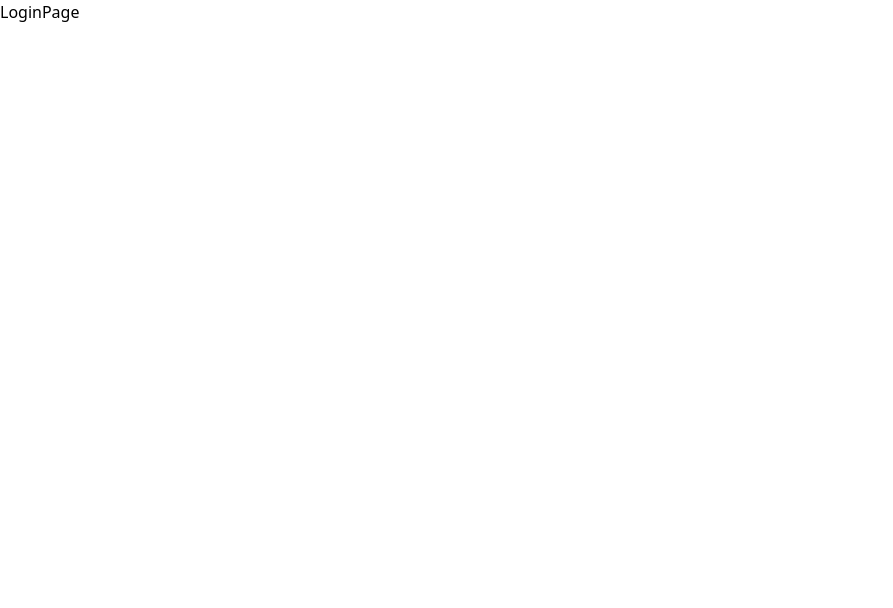
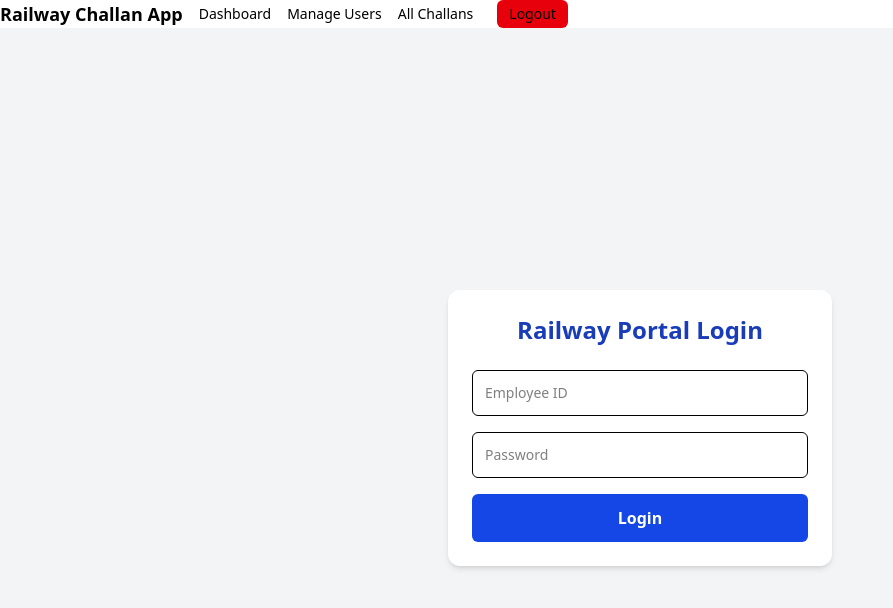
Before and after one commit to ayushhh101/railway-challan-app, a React (Vite) app in the folder railway-challan-frontend/: page /login in a window 1280 px wide. Shown: the top 608 px of the page, without its empty margins (0-893 px from the left). Built offline with nearby package versions, Linux system fonts and the light colour scheme; sample sign-in values are in the browser's storage.

Commit message:
frontend-issue challan & update schema for location string

```diff
--- a/railway-challan-frontend/package.json
+++ b/railway-challan-frontend/package.json
@@ -12,6 +12,7 @@
   "dependencies": {
     "@tailwindcss/vite": "^4.1.8",
     "axios": "^1.9.0",
+    "dotenv": "^16.5.0",
     "react": "^19.1.0",
     "react-dom": "^19.1.0",
     "react-router-dom": "^7.6.2"
--- a/railway-challan-frontend/src/App.jsx
+++ b/railway-challan-frontend/src/App.jsx
@@ -1,5 +1,8 @@
 import { BrowserRouter as Router, Routes, Route } from 'react-router-dom';
 import LoginPage from './pages/LoginPage';
+import Navbar from './pages/Navbar';
+import PrivateRoute from './routes/PrivateRoute';
+import IssueChallanPage from './pages/IssueChallanPage';
 // import Dashboard from './pages/Admin/Dashboard';
 // import IssueChallan from './pages/TTE/IssueChallan';
 // import ViewChallans from './pages/ViewChallans';
@@ -9,8 +12,14 @@
 function App() {
   return (
     <Router>
+      <Navbar />
       <Routes>
         <Route path="/login" element={<LoginPage />} />
+        <Route path="/issue-challan" element={
+          <PrivateRoute allowedRoles={['tte']}>
+            <IssueChallanPage />
+          </PrivateRoute>
+        } />
         {/* <Route path="/unauthorized" element={<Unauthorized />} /> */}
 
         {/* ADMIN ONLY */}
--- /dev/null
+++ b/railway-challan-frontend/src/pages/IssueChallanPage.jsx
@@ -0,0 +1,141 @@
+import { useState } from 'react';
+import axios from 'axios';
+import { useAuth } from '../context/AuthContext';
+import { useNavigate } from 'react-router-dom';
+
+export default function IssueChallanPage() {
+  const { user, token } = useAuth();
+  const navigate = useNavigate();
+
+  const [form, setForm] = useState({
+    trainNumber: '',
+    passengerName: '',
+    passengerAadhar: '',
+    reason: '',
+    fineAmount: '',
+    location: ''
+  });
+
+  const [loading, setLoading] = useState(false);
+  const [error, setError] = useState('');
+  const [success, setSuccess] = useState('');
+
+  const handleChange = (e) => {
+    setForm({ ...form, [e.target.name]: e.target.value });
+  };
+
+  const handleSubmit = async (e) => {
+    e.preventDefault();
+    setError('');
+    setSuccess('');
+    setLoading(true);
+
+    try {
+      const res = await axios.post(
+        `${import.meta.env.VITE_API_URL}/api/challan/issue`,
+        { ...form },
+        {
+          headers: {
+            Authorization: `Bearer ${token}`
+          }
+        }
+      );
+
+      setSuccess('Challan issued successfully!');
+      setForm({
+        trainNumber: '',
+        passengerName: '',
+        passengerAadhar: '',
+        reason: '',
+        fineAmount: '',
+        location: ''
+      });
+
+      setTimeout(() => navigate('/view-challans'), 2000);
+    } catch (err) {
+      setError(err.response?.data?.message || 'Failed to issue challan');
+    } finally {
+      setLoading(false);
+    }
+  };
+
+  return (
+    <div className="max-w-xl mx-auto p-4 mt-6 bg-white shadow-md rounded-md">
+      <h2 className="text-xl font-semibold mb-4 text-blue-800">Issue Challan</h2>
+
+      {error && <p className="text-red-600 mb-3">{error}</p>}
+      {success && <p className="text-green-600 mb-3">{success}</p>}
+
+      <form onSubmit={handleSubmit} className="grid gap-4">
+        <input
+          type="text"
+          name="trainNumber"
+          placeholder="Train Number"
+          value={form.trainNumber}
+          onChange={handleChange}
+          required
+          className="input"
+        />
+
+        <input
+          type="text"
+          name="passengerName"
+          placeholder="Passenger Name"
+          value={form.passengerName}
+          onChange={handleChange}
+          required
+          className="input"
+        />
+
+        <input
+          type="text"
+          name="passengerAadhar"
+          placeholder="Passenger Aadhar Number"
+          value={form.passengerAadhar}
+          maxLength="12"
+          onChange={handleChange}
+          required
+          className="input"
+        />
+
+        <input
+          type="text"
+          name="reason"
+          placeholder="Reason for Challan"
+          value={form.reason}
+          onChange={handleChange}
+          required
+          className="input"
+        />
+
+        <input
+          type="number"
+          name="fineAmount"
+          placeholder="Fine Amount"
+          value={form.fineAmount}
+          onChange={handleChange}
+          required
+          className="input"
+        />
+
+        <input
+          type="text"
+          name="location"
+          placeholder="Location"
+          value={form.location}
+          onChange={handleChange}
+          required
+          className="input"
+        />
+
+        <button
+          type="submit"
+          className="bg-blue-700 text-white py-2 rounded-md hover:bg-blue-900 transition"
+          disabled={loading}
+        >
+          {loading ? 'Issuing Challan...' : 'Issue Challan'}
+        </button>
+      </form>
+    </div>
+  );
+}
--- a/railway-challan-frontend/src/pages/LoginPage.jsx
+++ b/railway-challan-frontend/src/pages/LoginPage.jsx
@@ -1,9 +1,85 @@
-import React from 'react'
+import { useState } from 'react';
+import { useNavigate } from 'react-router-dom';
+import { useAuth } from '../context/AuthContext';
 
-const LoginPage = () => {
+export default function LoginPage() {
+  const { login } = useAuth();
+  const navigate = useNavigate();
+
+  const [formData, setFormData] = useState({ employeeId: '', password: '' });
+  const [loading, setLoading] = useState(false);
+  const [error, setError] = useState('');
+
+  const handleChange = (e) => {
+    setFormData({ ...formData, [e.target.name]: e.target.value });
+  };
+
+  const handleSubmit = async (e) => {
+    e.preventDefault();
+    setError('');
+    setLoading(true);
+
+    try {
+      const response = await fetch(`${import.meta.env.VITE_API_URL}/api/auth/login`, {
+        method: 'POST',
+        headers: { 'Content-Type': 'application/json' },
+        body: JSON.stringify(formData),
+      });
+
+      const data = await response.json();
+
+      if (!response.ok) throw new Error(data.message || 'Login failed');
+
+      login(data.token, data.user);
+
+      // redirect based on role
+      if (data.user.role === 'admin') navigate('/dashboard');
+      else if (data.user.role === 'tte') navigate('/issue-challan');
+      else navigate('/');
+    } catch (err) {
+      setError(err.message);
+    } finally {
+      setLoading(false);
+    }
+  };
+
   return (
-    <div>LoginPage</div>
-  )
+    <div className="min-h-screen flex flex-col justify-center items-center px-4 bg-gray-100">
+      <div className="bg-white w-full max-w-sm rounded-xl p-6 shadow-md">
+        <h2 className="text-2xl font-bold text-center text-blue-800 mb-6">Railway Portal Login</h2>
+
+        <form onSubmit={handleSubmit} className="flex flex-col gap-4">
+          <input
+            name="employeeId"
+            type="text"
+            value={formData.employeeId}
+            onChange={handleChange}
+            placeholder="Employee ID"
+            className="p-3 border rounded-md text-sm"
+            required
+          />
+
+          <input
+            name="password"
+            type="password"
+            value={formData.password}
+            onChange={handleChange}
+            placeholder="Password"
+            className="p-3 border rounded-md text-sm"
+            required
+          />
+
+          {error && <p className="text-red-500 text-sm text-center">{error}</p>}
+
+          <button
+            type="submit"
+            disabled={loading}
+            className="bg-blue-700 text-white py-3 rounded-md font-semibold hover:bg-blue-800 transition"
+          >
+            {loading ? 'Logging in...' : 'Login'}
+          </button>
+        </form>
+      </div>
+    </div>
+  );
 }
-
-export default LoginPage
--- /dev/null
+++ b/railway-challan-frontend/src/pages/Navbar.jsx
@@ -0,0 +1,53 @@
+import { Link, useNavigate } from 'react-router-dom';
+import { useAuth } from '../context/AuthContext';
+
+export default function Navbar() {
+  const { user, logout } = useAuth();
+  const navigate = useNavigate();
+
+  const handleLogout = () => {
+    logout();
+    navigate('/login');
+  };
+
+  return (
+    <nav className="flex flex-col sm:flex-row gap-2 sm:gap-4 items-start sm:items-center">
+      <h1 className="text-lg font-bold">Railway Challan App</h1>
+
+      {user && (
+        <div className="flex gap-4 items-center text-sm">
+          {/* Role-based Links */}
+          {user.role === 'tte' && (
+            <>
+              <Link to="/issue-challan" className="hover:underline">
+                Issue Challan
+              </Link>
+              <Link to="/view-challans" className="hover:underline">
+                My Challans
+              </Link>
+            </>
+          )}
+
+          {user.role === 'admin' && (
+            <>
+              <Link to="/dashboard" className="hover:underline">
+                Dashboard
+              </Link>
+              <Link to="/manage-users" className="hover:underline">
+                Manage Users
+              </Link>
+              <Link to="/view-challans" className="hover:underline">
+                All Challans
+              </Link>
+            </>
+          )}
+
+          {/* Logout */}
+          <button onClick={handleLogout} className="bg-red-600 px-3 py-1 rounded-md ml-2">
+            Logout
+          </button>
+        </div>
+      )}
+    </nav>
+  );
+}
```
Also changed, not shown: 2 other files (tests, documents, lock files or other folders).
